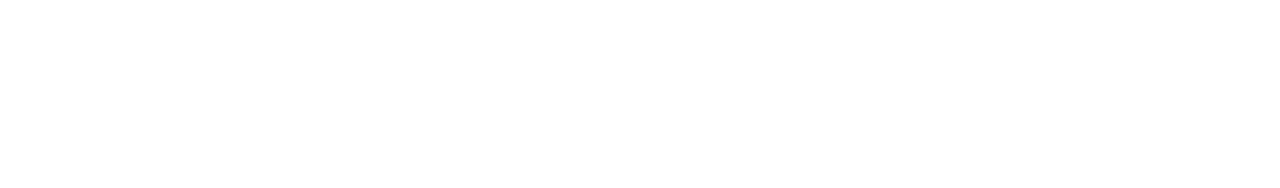
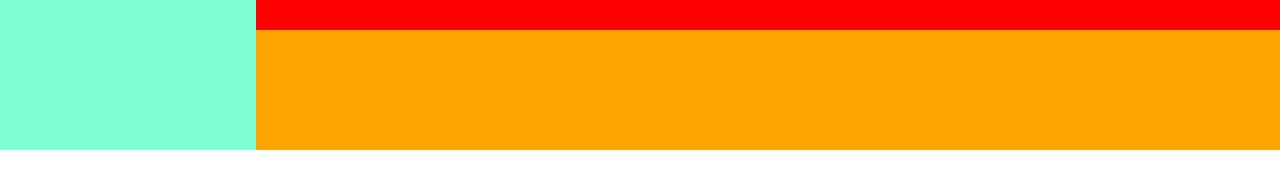
Before and after one commit to iDefenestrate/admin-dashboard, a plain HTML site: page index.html in a window 1280 px wide. Drawn offline with Linux system fonts and the light colour scheme.

Commit message:
Establish grid layout

```diff
--- a/css/style.css
+++ b/css/style.css
@@ -0,0 +1,32 @@
+* {
+  margin: 0;
+  padding: 0;
+}
+
+.container {
+  display: grid;
+  grid-template-columns: 1fr 4fr;
+  grid-template-rows: 1fr 4fr;
+}
+
+.container div {
+  padding: 15px;
+}
+
+.header {
+  grid-column: 2/4;
+  grid-row: 1;
+  background-color: red;
+}
+
+.sidebar {
+  grid-column: 1;
+  grid-row: 1/5;
+  background-color: aquamarine;
+}
+
+.main-content {
+  grid-row: 2/4;
+  grid-column: 2/4;
+  background-color: orange;
+}
--- a/index.html
+++ b/index.html
@@ -7,5 +7,11 @@
     <title>Admin Dashboard</title>
     <link rel="stylesheet" href="css/style.css" />
   </head>
-  <body></body>
+  <body>
+    <div class="container">
+      <div class="header"></div>
+      <div class="sidebar"></div>
+      <div class="main-content"></div>
+    </div>
+  </body>
 </html>
```
Also changed, not shown: images/project-design.png (added).
